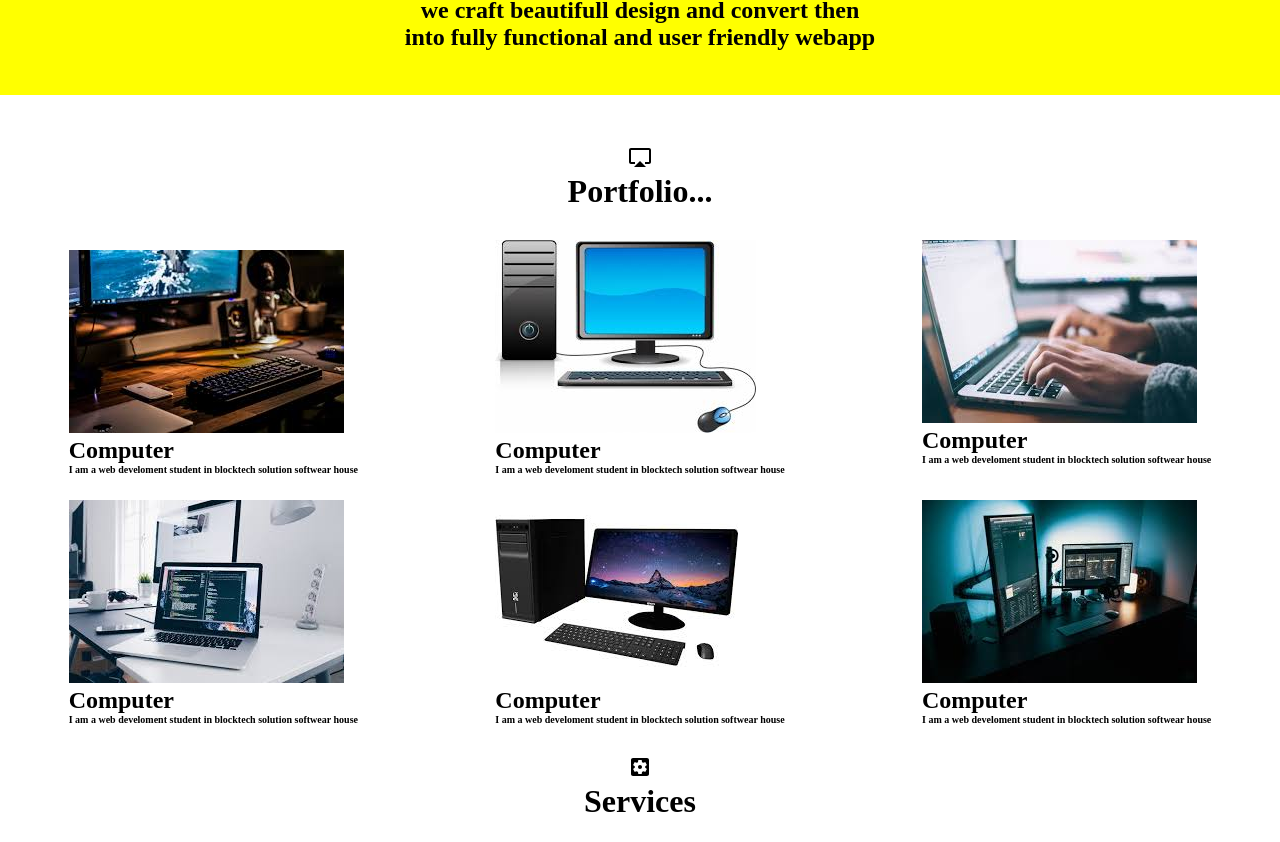
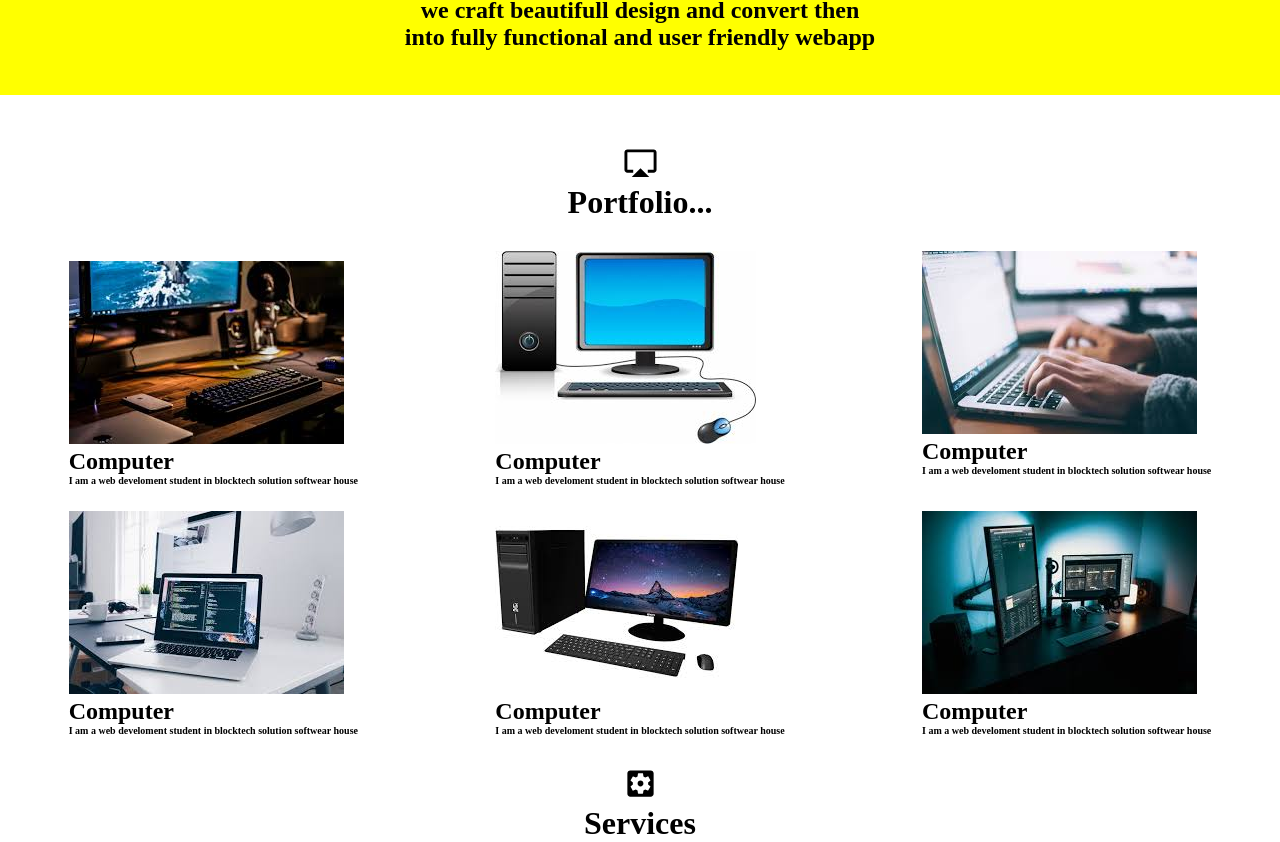
Before and after one commit to ali-203/legend, a React (Create React App) app: page / in a window 1280 px wide. Shown: the part 414-1256 px from the top of the page. Before the commit the page ends 1234 px from the top, so only its background shows below. Built offline with nearby package versions, Linux system fonts and the light colour scheme.

Commit message:
updated css

```diff
--- a/src/App.js
+++ b/src/App.js
@@ -46,7 +46,7 @@ function App() {
 
 <div className="image_div">
 <div className="portfolio">
-<AirplayIcon />
+<AirplayIcon fontSize='large'/>
 <h1>Portfolio...</h1>
 </div>
  <div className="all_img">
@@ -94,7 +94,7 @@ function App() {
 </div>
 </div>
 <div className="servc">
-<SettingsApplicationsIcon />
+<SettingsApplicationsIcon  fontSize='large'	/>
 <h1>Services</h1>
 
 </div>
```
